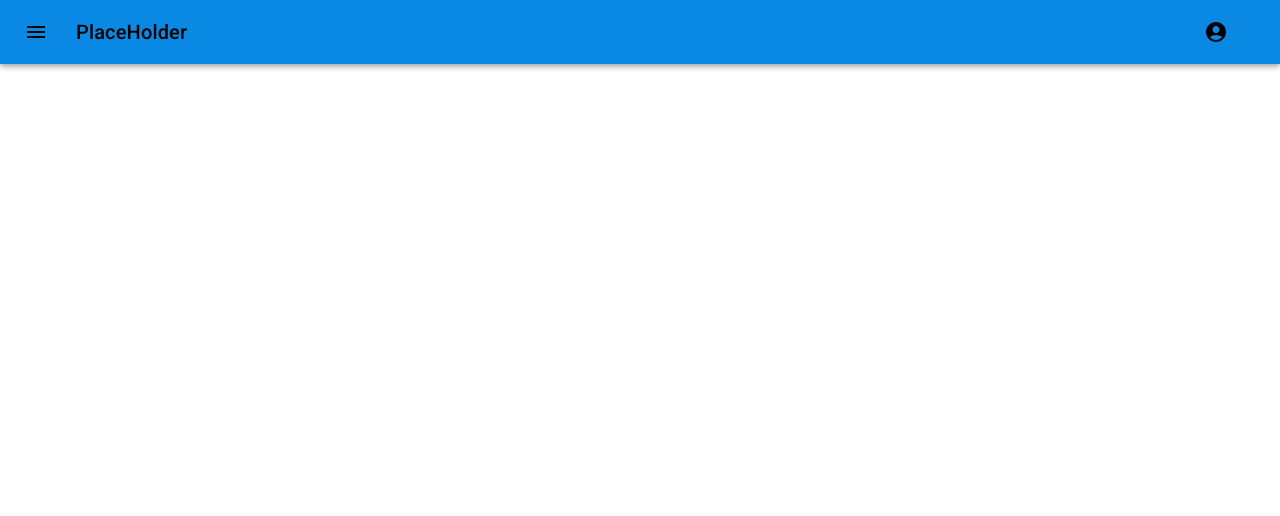
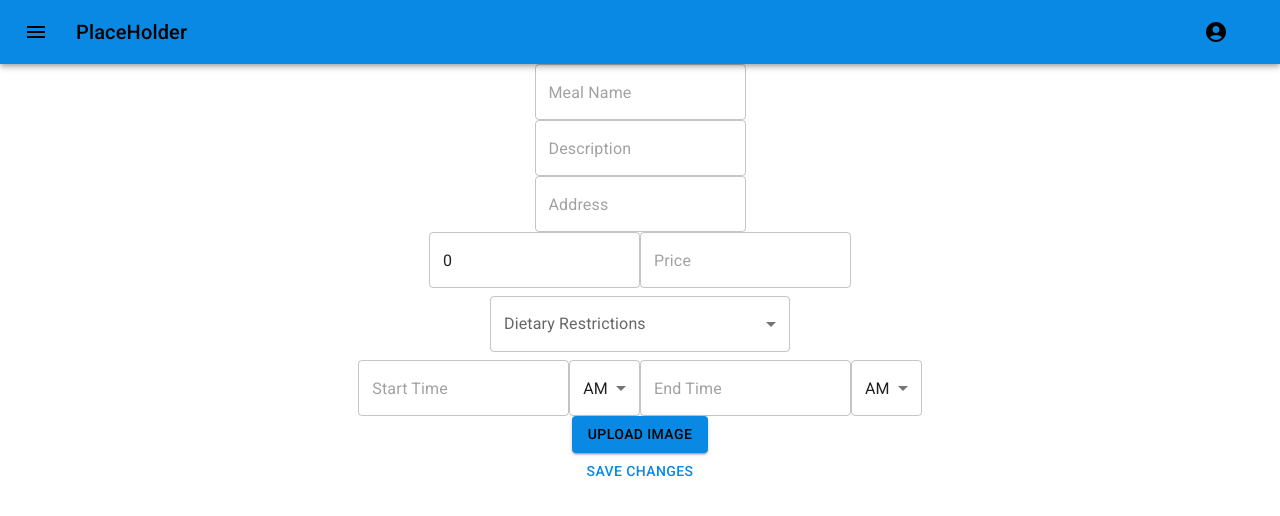
Before and after one commit to A-very-Cunning-ham/SSW-322-Project, a React (Create React App) app in the folder frontend/: page /createpost in a window 1280 px wide. Before the commit this address had no page. Shown: the top 516 px of the page. Built offline with nearby package versions, Linux system fonts and the light colour scheme.

Commit message:
fixed create post functionality

```diff
--- a/frontend/src/App.tsx
+++ b/frontend/src/App.tsx
@@ -5,7 +5,11 @@ import { BrowserRouter, Routes, Route } from "react-router-dom";
 import Header from './components/Header';
 import Home from "./pages/Home";
 import Meal from "./pages/Meal";
+import CreatePost from "./pages/CreatePost";
 import Register from "./pages/Register";
+import Login from "./pages/Login";
+import ViewPost from "./pages/ViewPost";
+import { CreateNewFolderSharp } from "@mui/icons-material";
 
 function App() {
 
@@ -44,10 +48,21 @@ function App() {
               path="/"
               element={<Home />}
             />
-
+            <Route
+              path="/createpost"
+              element={<CreatePost />}
+            />
             <Route
               path="/register"
               element={<Register />}
+            />
+            <Route
+              path="/login"
+              element={<Login />}
+            />
+            <Route
+              path="/viewpost"
+              element={<ViewPost />}
             />
 
           </Routes>
--- a/frontend/src/components/CreateMealForm.tsx
+++ b/frontend/src/components/CreateMealForm.tsx
@@ -1,6 +1,6 @@
 import { Button, TextField } from '@mui/material/';
 import * as React from 'react';
-import {Formik, Form} from 'formik';
+import {Formik, Form, validateYupSchema} from 'formik';
 import OutlinedInput from '@mui/material/OutlinedInput';
 import InputLabel from '@mui/material/InputLabel';
 import MenuItem from '@mui/material/MenuItem';
@@ -22,10 +22,12 @@ const MenuProps = {
 interface Values {
     mealName: string
     description: string
+    address: string
     price: string
+    capacity: number
     startTime: string
     endTime: string
-    comments: string
+    tagNames: string[]
 }
 
 interface Props {
@@ -44,12 +46,23 @@ const dietaryRestrictionTags = [
   ];
 
 export const CreateMealForm: React.FC<Props> = ({onSubmit}) => {
-    const [tagName, setTagName] = React.useState<string[]>([]); //for dietary restriction tags
+    const [tagNames, setTagName] = React.useState<string[]>([]); //for dietary restriction tags
+    const updateCheckboxValue = (event: SelectChangeEvent<string[]>) => {
+        const {
+          target: { value },
+        } = event;
+        setTagName(
+          // On autofill we get a stringified value.
+          typeof value === 'string' ? value.split(',') : value,
+        );
+      };
 
     return (
         <Formik
-            initialValues={{ mealName:'', description:'',price:'',startTime:'',endTime:'',comments:''}}
+            initialValues={{ mealName:'', description:'',address:'',price:'',capacity:0,startTime:'',endTime:'', tagNames:['']}}
             onSubmit={values => {
+                //do something
+                values['tagNames'] = tagNames
                 onSubmit(values);
             }}
             >
@@ -73,6 +86,21 @@ export const CreateMealForm: React.FC<Props> = ({onSubmit}) => {
                 /></div>
                 <div>
                 <TextField
+                    placeholder='Address'
+                    name="address"
+                    value={values.address}
+                    onChange={handleChange}
+                    onBlur={handleBlur}
+                /></div>
+                <div>
+                <TextField
+                    placeholder='Capacity'
+                    name="capacity"
+                    value={values.capacity}
+                    onChange={handleChange}
+                    onBlur={handleBlur}
+                />
+                <TextField
                     placeholder='Price'
                     name="price"
                     value={values.price}
@@ -81,18 +109,20 @@ export const CreateMealForm: React.FC<Props> = ({onSubmit}) => {
                 /></div>
                 <div>
                 <FormControl sx={{ m: 1, width: 300 }}>
-                <InputLabel>Dietary Restrictions</InputLabel>
+                <InputLabel id="diet-restrictions-label">Dietary Restrictions</InputLabel>
                 <Select
+                    labelId="diet-restrictions-label"
+                    id="diet-restrictions"
                     multiple
-                    value={tagName}
-                    onChange={handleChange}
+                    value={tagNames}
+                    onChange={updateCheckboxValue}
                     input={<OutlinedInput label="Tag" />}
                     renderValue={(selected) => selected.join(', ')}
                     MenuProps={MenuProps}
                 >
                     {dietaryRestrictionTags.map((tag) => (
                     <MenuItem key={tag} value={tag}>
-                        <Checkbox checked={tagName.indexOf(tag) > -1} />
+                        <Checkbox checked = {tagNames.indexOf(tag) > -1} />
                         <ListItemText primary={tag} />
                     </MenuItem>
                     ))}
@@ -109,7 +139,7 @@ export const CreateMealForm: React.FC<Props> = ({onSubmit}) => {
                 />
                 <Select
                     onChange={handleChange}
-                    placeholder='AM'
+                    defaultValue = "AM"
                 >
                     <MenuItem value={'AM'}>AM</MenuItem>
                     <MenuItem value={'PM'}>PM</MenuItem>
@@ -122,7 +152,7 @@ export const CreateMealForm: React.FC<Props> = ({onSubmit}) => {
                     onBlur={handleBlur}
                 />
                 <Select
-                   placeholder='AM'
+                   defaultValue = "AM"
                    onChange={handleChange}
                 >
                     <MenuItem value={'AM'}>AM</MenuItem>
@@ -140,6 +170,7 @@ export const CreateMealForm: React.FC<Props> = ({onSubmit}) => {
                     />
                 </Button>
                 </div>
+
                 <Button type="submit">Save Changes</Button>
             </Form>
             )}
--- /dev/null
+++ b/frontend/src/pages/CreatePost.tsx
@@ -0,0 +1,44 @@
+import React, {ReactElement, FC} from "react";
+import {Box, Typography} from "@mui/material";
+import { CreateMealForm } from '../components/CreateMealForm';
+const {ObjectId} = require('mongodb');
+
+const CreateMeal: FC<any> = (): ReactElement => {
+    return (
+        <div style={{textAlign: "center" }}>
+        <CreateMealForm onSubmit={( {mealName, description,price,startTime,endTime,capacity,address,tagNames}) => {
+            let newPost:any;
+            fetch("/api/posts", {
+                method: "POST",
+                headers: {
+                  "Content-type": "application/json"
+                },
+                body: JSON.stringify({
+                    startTime: startTime,
+                    endTime: endTime,
+                    capacity: capacity,
+                    address: address
+                })
+            })
+            .then(res => res.json())
+            .then(data => newPost = data)
+            fetch("/api/meals", {
+                method: "POST",
+                headers: {
+                    "Content-type": "application/json"
+                },
+                body: JSON.stringify({
+                    title: mealName,
+                    price: price,
+                    description: description,
+                    filters: tagNames,
+                    postId: newPost._id.toString()
+                })
+            }
+            )}}
+          />
+      </div>
+    );
+};
+
+export default CreateMeal;
--- /dev/null
+++ b/frontend/src/pages/ViewPost.tsx
@@ -0,0 +1,18 @@
+import React, {ReactElement, FC} from "react";
+import {Box, Typography} from "@mui/material";
+
+const ViewMeal: FC<any> = (): ReactElement => {
+    return (
+        <Box sx={{
+            flexGrow: 1,
+            backgroundColor: 'whitesmoke',
+            display: 'flex',
+            justifyContent: 'center',
+            alignItems: 'center'
+        }}>
+            <Typography variant="h3">ViewMeal</Typography>
+        </Box>
+    );
+};
+
+export default ViewMeal;
```
Also changed, not shown: frontend/src/pages/CreateMeal.tsx (deleted, +0 -16 lines), 1 other file (tests, documents, lock files or other folders).
